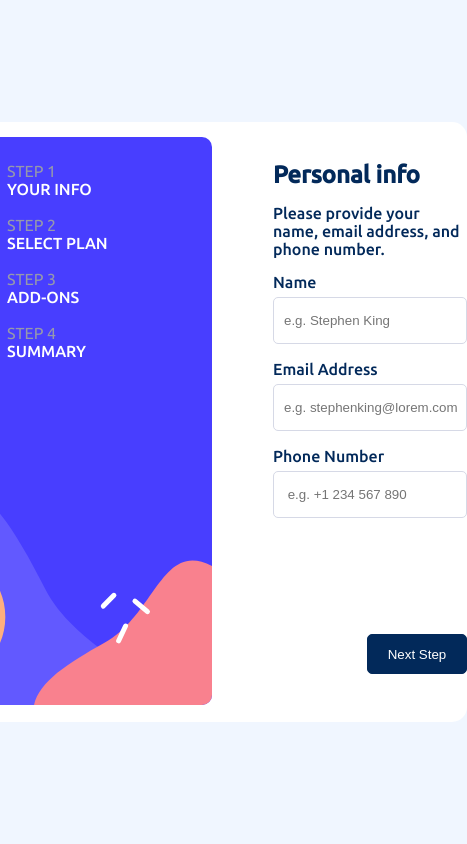
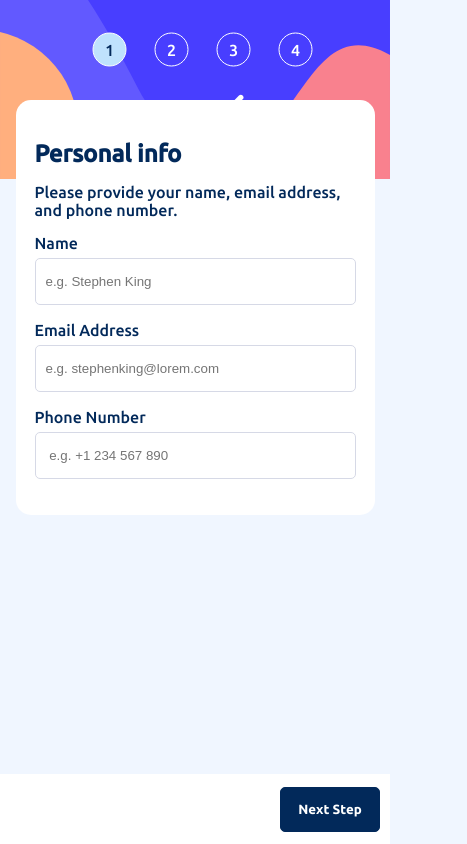
Before and after one commit to atnbn/multi-step-form-main, an Angular app: page / in a window 390 px wide. Shown: the whole page, 467 px wide, since content can reach past the window. Built offline with nearby package versions, Linux system fonts and the light colour scheme.

Commit message:
adding responsiv

```diff
--- a/src/app/app.component.html
+++ b/src/app/app.component.html
@@ -1,6 +1,6 @@
 <div class="wrapper">
   <div class="middle-wrapper">
-    <app-sidebar></app-sidebar>
+    <app-sidebar class="sidebar"></app-sidebar>
     <app-step1 [ngClass]="{ ' hidden': this.currentStep !== 1 }"></app-step1>
     <app-step2 [ngClass]="{ ' hidden': this.currentStep !== 2 }"></app-step2>
     <app-step3 [ngClass]="{ ' hidden': this.currentStep !== 3 }"></app-step3>
--- a/src/app/app.component.scss
+++ b/src/app/app.component.scss
@@ -2,7 +2,6 @@
     height: 98vh;
     display: flex;
     justify-content: center;
-    align-items: center;
     overflow: none;
     overflow-x: none;
 }
@@ -12,7 +11,6 @@
     height: 600px;
     width: 900px;
     display: flex;
-    color: var(--marineblue);
 }
 
 .input-con {
@@ -50,18 +48,6 @@ h2 {
 
 .step2__con {
     gap: 10px;
-}
-
-.next-btn {
-    margin-top: 100px;
-    width: 100px;
-    height: 40px;
-    padding: 5px;
-    border-radius: 5px;
-    background-color: var(--marineblue);
-    color: var(--White);
-    border: 1px solid var(--marineblue);
-    align-self: flex-end;
 }
 
 .select-con {
@@ -127,3 +113,24 @@ input:focus {
 .attribution a {
     color: hsl(228, 45%, 44%);
 }
+
+@media (max-width: 900px) {
+    .wrapper {
+        justify-content: center;
+    }
+    .middle-wrapper {
+        width: 90%;
+        max-width: 400px;
+        padding: 0;
+        padding: 20px 4px 20px 4px;
+        height: fit-content;
+        margin: 0;
+        display: flex;
+        flex-direction: column;
+        justify-content: center;
+        margin-top: 100px;
+    }
+
+    .sidebar {
+    }
+}
--- a/src/app/sidebar/sidebar.component.html
+++ b/src/app/sidebar/sidebar.component.html
@@ -1,5 +1,10 @@
 <section class="side-bar" [ngClass]="{ 'd-none': currentStep === 1 }">
   <img class="background-img" src="../assets/images/bg-sidebar-desktop.svg" />
+  <img
+    class="responsiv-background"
+    src="../assets/images/bg-sidebar-mobile.svg"
+  />
+
   <div class="step-container">
     <div class="row">
       <div class="circle-con" [ngClass]="{ 'current-step': currentStep === 1 }">
--- a/src/app/sidebar/sidebar.component.scss
+++ b/src/app/sidebar/sidebar.component.scss
@@ -63,3 +63,45 @@
 .current-step-title {
     color: var(--marineblue);
 }
+
+.responsiv-background {
+    display: none;
+}
+
+@media (max-width: 900px) {
+    .responsiv-background {
+        position: absolute;
+        width: 100%;
+        display: block;
+    }
+    .side-bar {
+        padding: 0;
+        margin: 0;
+        z-index: -1;
+        position: absolute;
+        top: 0;
+        left: 0;
+        width: 100%;
+        height: 300px;
+    }
+
+    .step-container {
+        flex-direction: row;
+        height: 50px;
+        position: absolute;
+        top: 15%;
+        left: 50%;
+        transform: translate(-50%, -50%);
+    }
+
+    .background-img {
+        display: none;
+    }
+
+    .title {
+        display: none;
+    }
+    .text {
+        display: none;
+    }
+}
--- a/src/app/steps/step1/step1.component.html
+++ b/src/app/steps/step1/step1.component.html
@@ -60,17 +60,18 @@
         >
       </div>
       <input
-        [ngClass]=""
         class="step1__input"
         id="mobile"
         formControlName="mobile"
         placeholder=" e.g. +1 234 567 890 "
+        (focus)="onClick($event)"
         (blur)="onBlur($event)"
-        id="1"
       />
     </div>
-    <button type="submit" class="next-btn" [disabled]="!contactForm.valid">
-      Next Step
-    </button>
+    <div class="button__con">
+      <button type="submit" class="next-btn" [disabled]="!contactForm.valid">
+        Next Step
+      </button>
+    </div>
   </form>
 </section>
--- a/src/app/steps/step1/step1.component.scss
+++ b/src/app/steps/step1/step1.component.scss
@@ -56,3 +56,36 @@ form {
 .active {
     border: 1px solid var(--purplishblue);
 }
+.button__con {
+    display: flex;
+    justify-content: end;
+    margin-top: 100px;
+}
+
+@media (max-width: 900px) {
+    section {
+        margin-top: 0px;
+        margin-left: 15px;
+        margin-right: 15px;
+    }
+    .button__con {
+        position: absolute;
+        bottom: 0;
+        background-color: var(--White);
+        width: 100%;
+        left: 0;
+        height: 70px;
+        justify-content: end;
+        display: flex;
+        align-items: center;
+        margin-top: 0;
+
+        button {
+            margin-right: 10px;
+        }
+    }
+
+    .error__message {
+        font-size: 12px;
+    }
+}
--- a/src/app/steps/step2/step2.component.scss
+++ b/src/app/steps/step2/step2.component.scss
@@ -43,7 +43,7 @@ h2 {
 }
 
 .icon-plan {
-    width: 35px;
+    height: 35px;
 }
 
 .step2__text-con {
@@ -152,3 +152,62 @@ input:checked + .slider:before {
     border: 2px solid var(--purplishblue);
     background-color: var(--Magnolia);
 }
+
+@media (max-width: 900px) {
+    section {
+        margin-top: 0;
+        margin-left: 0;
+        justify-content: center;
+    }
+    .select-con {
+        flex-direction: column;
+    }
+    .step2__con {
+        margin-left: 15px;
+        margin-right: 15px;
+    }
+
+    .plan-con {
+        margin-top: 0;
+        width: 90%;
+        flex-direction: row;
+        min-height: 40px;
+        justify-content: start;
+        align-items: center;
+        gap: 15px;
+    }
+
+    .subscription-type {
+        width: 90%;
+        padding: 10px 15px 10px 15px;
+    }
+    .btns {
+        position: absolute;
+        bottom: 0;
+        background-color: var(--White);
+        width: 100%;
+        left: 0;
+        height: 70px;
+        justify-content: space-between;
+        display: flex;
+        align-items: center;
+        margin-top: 0;
+        overflow-x: none;
+
+        .next-btn {
+            margin: 0;
+            margin-right: 15px;
+        }
+        .back-btn {
+            margin: 0;
+            margin-left: 15px;
+        }
+    }
+    .title-con {
+        padding-left: 0px;
+    }
+}
+
+.next-btn {
+    margin-top: 100px;
+}
--- a/src/app/steps/step3/step3.component.scss
+++ b/src/app/steps/step3/step3.component.scss
@@ -59,3 +59,43 @@ section {
     border: 2px solid var(--purplishblue);
     background-color: var(--Magnolia);
 }
+
+@media (max-width: 900px) {
+    section {
+        margin: 0;
+        gap: 5px;
+    }
+
+    .addon-row {
+        width: 90%;
+    }
+    .addon-con {
+        padding-left: 15px;
+        padding-right: 15px;
+    }
+    .title-con {
+        padding-left: 15px;
+    }
+    .btns {
+        position: absolute;
+        bottom: 0;
+        background-color: var(--White);
+        width: 100%;
+        left: 0;
+        height: 70px;
+        justify-content: space-between;
+        display: flex;
+        align-items: center;
+        margin-top: 0;
+        overflow-x: none;
+
+        .next-btn {
+            margin: 0;
+            margin-right: 15px;
+        }
+        .back-btn {
+            margin: 0;
+            margin-left: 15px;
+        }
+    }
+}
--- a/src/app/steps/step3/step3.component.ts
+++ b/src/app/steps/step3/step3.component.ts
@@ -63,7 +63,6 @@ export class Step3Component {
 
     if (addonIndex !== -1) {
       const selectedAddon = this.addons[addonIndex];
-
       selectedAddon.select = isChecked;
     }
   }
--- a/src/app/steps/step4/step4.component.html
+++ b/src/app/steps/step4/step4.component.html
@@ -4,7 +4,7 @@
   <div class="payments-con" *ngIf="finalObject && !finalObject?.duration">
     <div class="plan__con">
       <div class="plan__text__left">
-        <span class="plan__type">{{ finalObject.abotyp }} (Monthly )</span>
+        <span class="plan__type">{{ finalObject.abotyp }} (Monthly)</span>
         <a class="plan__change" (click)="goToStep2()">Change</a>
       </div>
       <span class="price">${{ finalObject.price }}/mo</span>
--- a/src/app/steps/step4/step4.component.scss
+++ b/src/app/steps/step4/step4.component.scss
@@ -132,3 +132,60 @@ a {
     font-family: ubuntunormal;
     font-size: 14px;
 }
+
+@media (max-width: 900px) {
+    section {
+        margin-left: 15px;
+        margin-top: 0;
+    }
+    .sum__con {
+        padding-left: 10px;
+        padding-right: 25px;
+    }
+    .btns {
+        position: absolute;
+        bottom: 0;
+        background-color: var(--White);
+        width: 100%;
+        left: 0;
+        height: 70px;
+        justify-content: space-between;
+        display: flex;
+        align-items: center;
+        margin-top: 0;
+        overflow-x: none;
+
+        .confirm-btn {
+            margin: 0;
+            margin-right: 15px;
+            align-self: auto;
+        }
+        .back-btn {
+            margin: 0;
+            margin-left: 15px;
+        }
+    }
+    .abo__con {
+        padding-left: 0px;
+        padding-right: 0px;
+    }
+    .plan__con {
+        padding: 0;
+        padding-top: 5px;
+    }
+    .payments-con {
+        margin-right: 15px;
+    }
+    .confirm {
+        margin-left: 0px;
+        padding-top: 30px;
+        max-height: 600px;
+        min-height: 400px;
+        gap: 20px;
+    }
+    .text__con {
+        font-size: 14.5px;
+        width: 80%;
+        font-weight: 400;
+    }
+}
--- a/src/styles.scss
+++ b/src/styles.scss
@@ -14,6 +14,8 @@
 body {
     font-family: ubuntumedium;
     background-color: var(--Magnolia);
+    margin: 0;
+    color: var(--marineblue);
 }
 
 @font-face {
@@ -35,15 +37,14 @@ body {
 }
 
 .next-btn {
-    margin-top: 100px;
     width: 100px;
-    height: 40px;
+    height: 45px;
     padding: 5px;
     border-radius: 5px;
     background-color: var(--marineblue);
     color: var(--White);
+    font-family: ubuntu;
     border: 1px solid var(--marineblue);
-    align-self: flex-end;
 }
 
 .back-btn {
```
